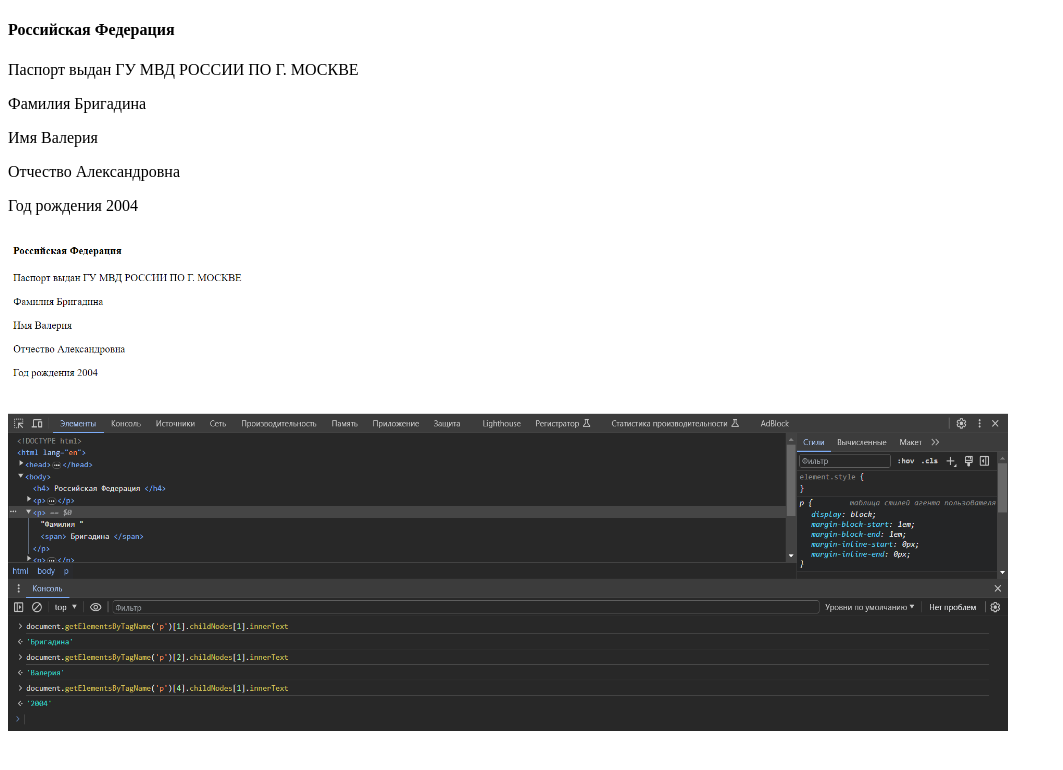
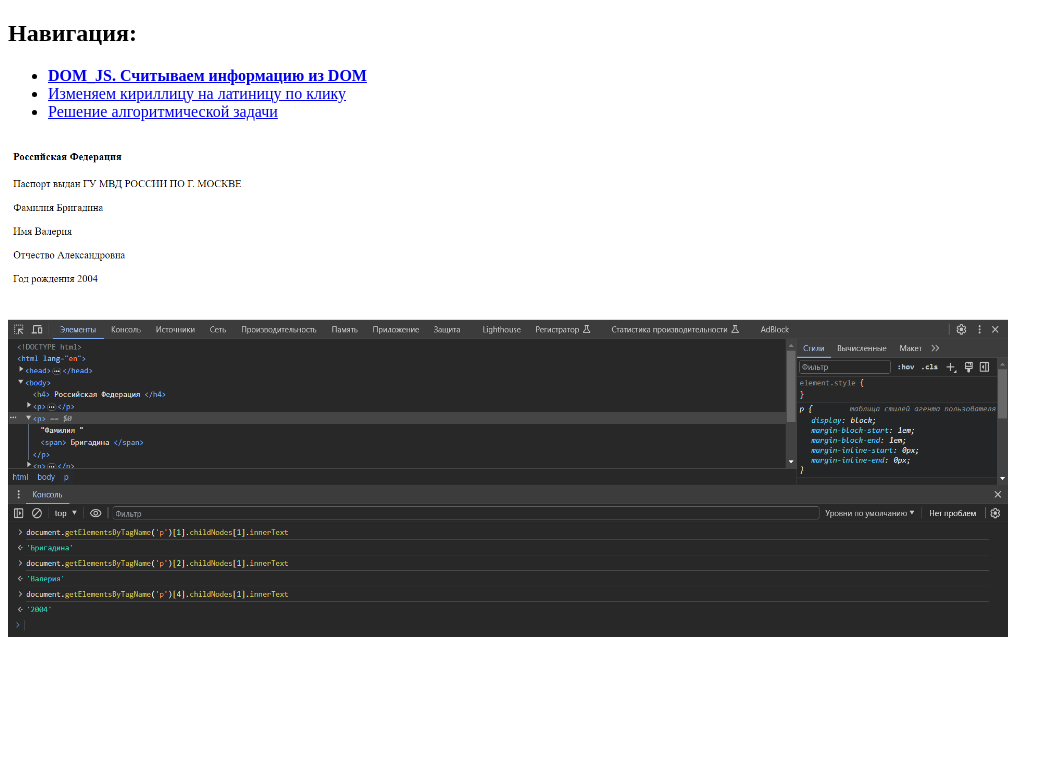
Before and after one commit to vabrigadina/BoWT, a plain HTML site: page hometask_1.html in a window 1280 px wide. Shown: the whole page, without its empty margins (0-1063 px from the left). Drawn offline with Linux system fonts and the light colour scheme.

Commit message:
Update hometask_1.html

```diff
--- a/hometask_1.html
+++ b/hometask_1.html
@@ -5,15 +5,15 @@
     <title>DOM_JS. Считываем информацию из DOM</title>
 </head>
 <body>
-<h4> Российская Федерация </h4>
-<p> Паспорт выдан <span> ГУ МВД РОССИИ ПО Г. МОСКВЕ </span></p>
-<p>Фамилия <span> Бригадина </span></p>
-<p>Имя <span> Валерия </span></p>
-<p>Отчество <span> Александровна </span></p>
-<p>Год рождения <span>2004</span> </p>
 
-
+<h2><b>Навигация:</b></h2>
+<ul>
+    <li><b><a href="hometask_1.html" target="_self">DOM_JS. Считываем информацию из DOM</a></b>
+    <li><a href="hometask_2.html" target="_self">Изменяем кириллицу на латиницу по клику</a>
+    <li><a href="algorithmic_problem.html" target="_self">Решение алгоритмической задачи</a>
+</ul>
 
 <p> <img src="img.png" width="1000" height="500"> </p>
+
 </body>
 </html>
```
